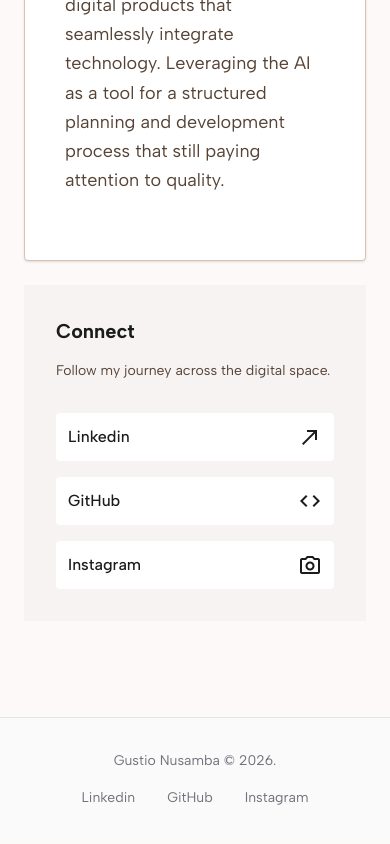
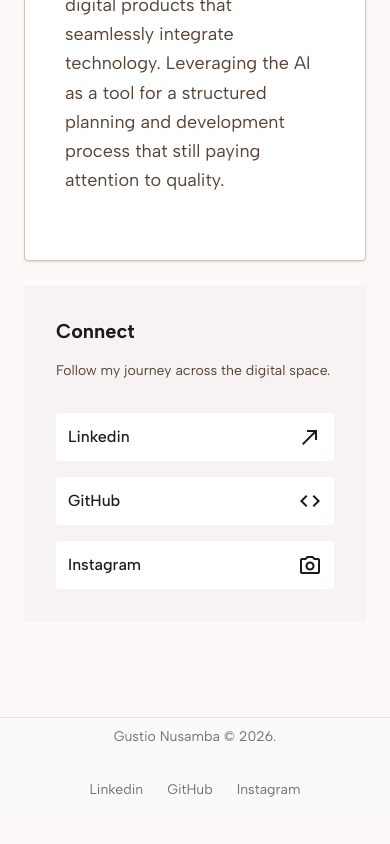
Before and after one commit to gustionusamba24/personal-website-v2, a Next.js app: page / in a window 390 px wide. Shown: the part 1313-2157 px from the top of the page. Built offline with nearby package versions, Linux system fonts and the light colour scheme.

Commit message:
display footer when the website on mobile screen

```diff
--- a/src/app/globals.css
+++ b/src/app/globals.css
@@ -68,6 +68,18 @@ body {
   color: var(--text);
   background: var(--bg);
   min-height: 100vh;
+}
+
+@media (max-width: 767px) {
+  body {
+    padding-bottom: calc(5rem + env(safe-area-inset-bottom));
+  }
+}
+
+@media (min-width: 768px) {
+  body {
+    padding-bottom: 0;
+  }
 }
 
 .page-transition-shell {
--- a/src/components/layouts/Footer.tsx
+++ b/src/components/layouts/Footer.tsx
@@ -4,12 +4,12 @@ import { SOCIAL_LINKS } from '@/constants/route';
 
 export default function Footer() {
   return (
-    <footer className="w-full border-t border-zinc-200 bg-zinc-50">
-      <div className="mx-auto flex max-w-7xl flex-col items-center justify-between px-6 py-8 md:flex-row">
+    <footer className="w-full border-t border-zinc-200 bg-zinc-50 md:pb-0">
+      <div className="mx-auto flex max-w-7xl flex-col items-center justify-between gap-4 px-6 py-2 text-center md:flex-row md:text-left">
         <p className="mb-4 text-[14px] font-normal text-zinc-500 md:mb-0">
           Gustio Nusamba © 2026.
         </p>
-        <div className="flex gap-8">
+        <div className="flex flex-wrap justify-center gap-x-6 gap-y-3 md:justify-end md:gap-8">
           {SOCIAL_LINKS.map((link) => (
             <Link
               key={link.name}
```
